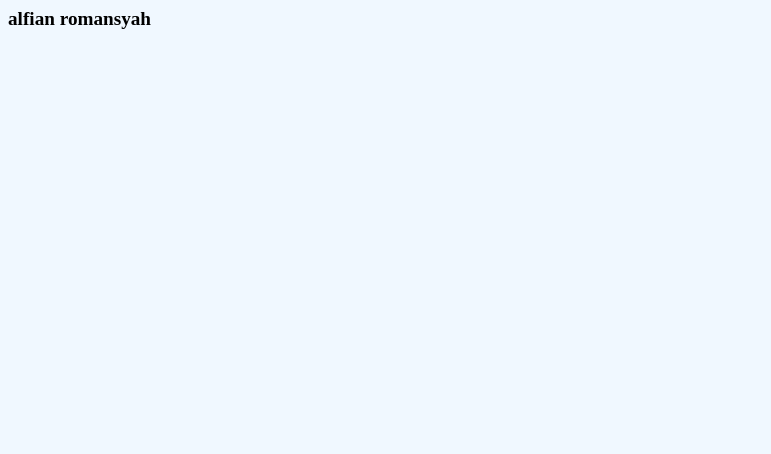
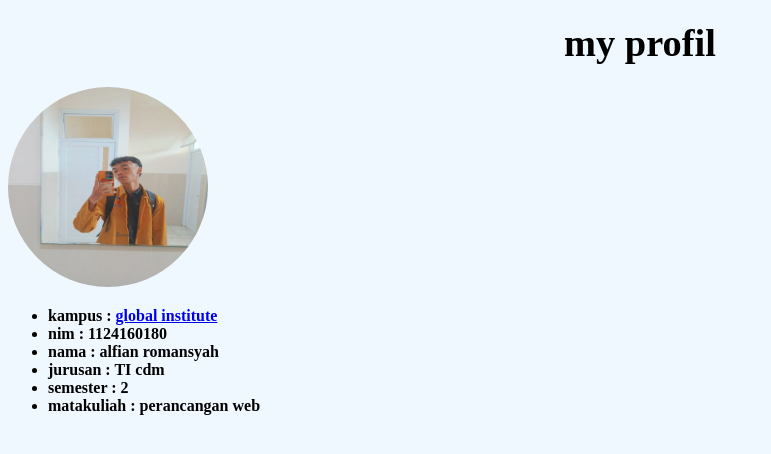
Before and after one commit to alfinjawa/1124160180_uts, a plain HTML site: page index.html in a window 1280 px wide. Shown: the whole page, without its empty margins (0-771 px from the left). Drawn offline with Linux system fonts and the light colour scheme.

Commit message:
membuat list

```diff
--- a/index.html
+++ b/index.html
@@ -7,12 +7,24 @@
 </head>
 <style>
 body{background-color: aliceblue; color: black;}
-header{font-size: larger; font-weight: bold;}
+header{font-size: larger; font-weight: bold; text-align: center;}
+li{font-size: medium; font-weight: bold;}
 
 </style>
 <body>
-<header>alfian romansyah</header>
+    <h1>
+<header>my profil</header>
+    </h1>
+<img src="image/profil.webp" alt="profil"
+style="height: 200px; width: 200px; border-radius: 50%; align-items: center;">
+<ul>
+<li>kampus : <a href="https://global.ac.id">global institute</a></li>
+<li>nim : 1124160180</li>
+<li>nama : alfian romansyah</li>
+<li>jurusan : TI cdm</li>
+<li>semester : 2</li>
+<li>matakuliah : perancangan web</li>
 
-
+</ul>
 </body>
 </html>
```
